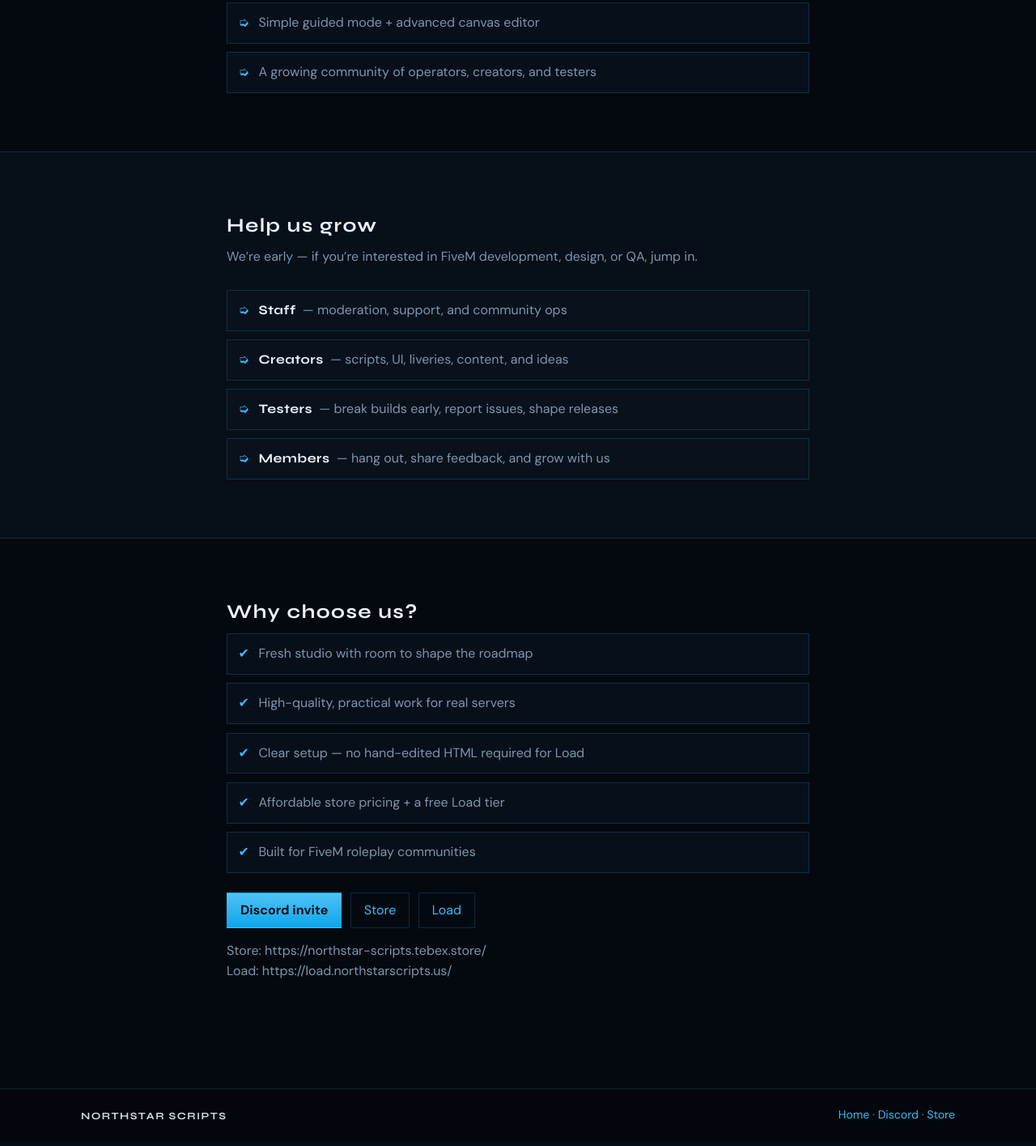
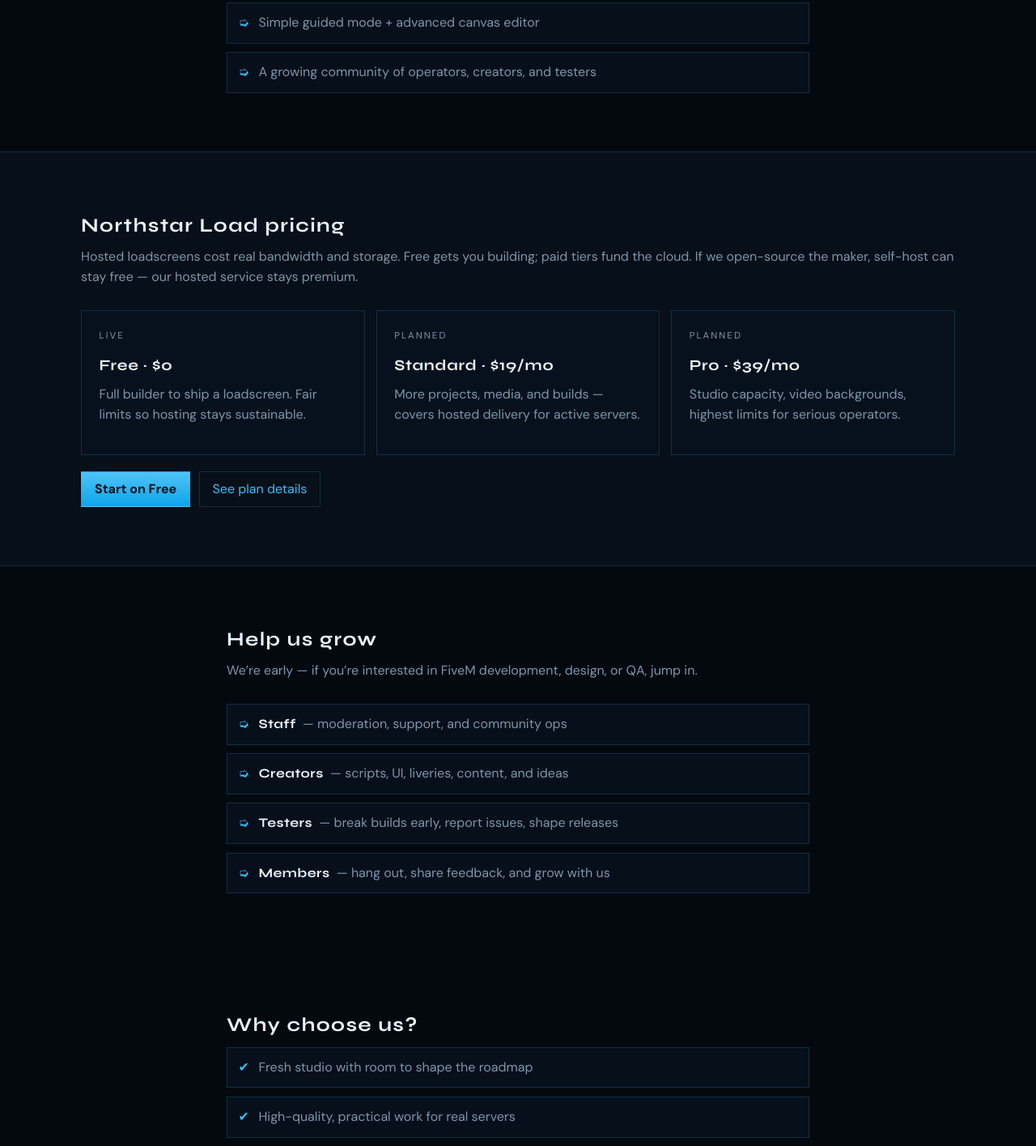
Before and after one commit to wcturner75-collab/northstar-load, a PHP site: page /sites/northstarscripts.us/advert.html in a window 1280 px wide. Shown: the part 972-2387 px from the top of the page at 81% size. Before the commit the page ends 2355 px from the top, so only its background shows below. Run offline with PHP 8.4, Linux system fonts and the light colour scheme.

Commit message:
Add premium hosted Load pricing and open-source messaging
Show Free $0 / Standard $19/mo / Pro $39/mo as planned hosted
prices; explain cloud cost and possible OSS self-host path.

```diff
--- a/sites/northstarscripts.us/advert.html
+++ b/sites/northstarscripts.us/advert.html
@@ -56,7 +56,35 @@
       </div>
     </section>
 
-    <section class="band alt" id="join">
+    <section class="band alt" id="pricing">
+      <div class="shell">
+        <h2>Northstar Load pricing</h2>
+        <p class="sub">Hosted loadscreens cost real bandwidth and storage. Free gets you building; paid tiers fund the cloud. If we open-source the maker, self-host can stay free — our hosted service stays premium.</p>
+        <div class="product-grid">
+          <article class="product">
+            <p class="tag">Live</p>
+            <h3>Free · $0</h3>
+            <p>Full builder to ship a loadscreen. Fair limits so hosting stays sustainable.</p>
+          </article>
+          <article class="product">
+            <p class="tag">Planned</p>
+            <h3>Standard · $19/mo</h3>
+            <p>More projects, media, and builds — covers hosted delivery for active servers.</p>
+          </article>
+          <article class="product">
+            <p class="tag">Planned</p>
+            <h3>Pro · $39/mo</h3>
+            <p>Studio capacity, video backgrounds, highest limits for serious operators.</p>
+          </article>
+        </div>
+        <div class="cta" style="margin-top:1.25rem">
+          <a class="btn primary" href="https://load.northstarscripts.us/register">Start on Free</a>
+          <a class="btn ghost" href="https://load.northstarscripts.us/plans">See plan details</a>
+        </div>
+      </div>
+    </section>
+
+    <section class="band" id="join">
       <div class="shell narrow">
         <h2>Help us grow</h2>
         <p class="sub">We’re early — if you’re interested in FiveM development, design, or QA, jump in.</p>
```
Also changed, not shown: app/Entitlement.php (+14 -4 lines), app/views/account.php (+9 -3 lines), app/views/plans.php (+8 -2 lines), config/config.example.php (+10 -0 lines), sites/northstarscripts.us/ADVERT-DISCORD.md (+12 -1 lines), sites/northstarscripts.us/index.html (+24 -0 lines), public/assets/css/app.css.
